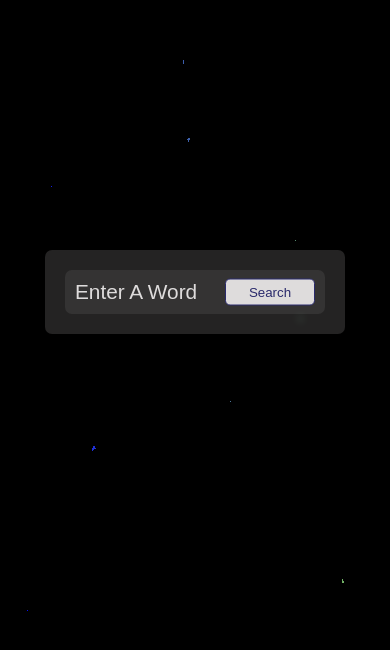
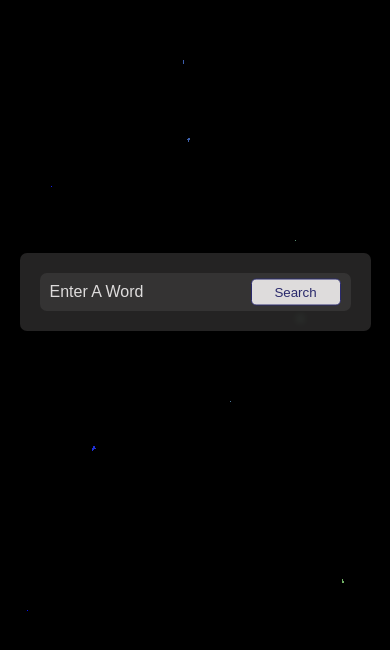
Before and after one commit to mahdi-mey/Dictionary, a React (Create React App) app: page / in a window 390 px wide. Shown: the part 130-780 px from the top of the page. Built offline with nearby package versions, Linux system fonts and the light colour scheme.

Commit message:
updated css to be responsive in mobile phones

```diff
--- a/src/components/Dictionary.css
+++ b/src/components/Dictionary.css
@@ -1,5 +1,5 @@
 .container {
-  width: clamp(300px, 50%, 60%);
+  width: 50%;
 
   background: rgba(255, 248, 248, 0.14);
   border-radius: var(--main-raius);
@@ -10,6 +10,7 @@
   padding: 20px;
   position: relative;
 }
+
 .input-container {
   position: relative;
   padding: 10px;
@@ -99,3 +100,19 @@
   border-radius: 6px;
   padding: 10px 0;
 }
+@media (max-width: 768px) {
+  .container{
+    width: 70%;
+  }
+}
+@media (max-width: 425px) {
+  .container{
+    width: 90%;
+  }
+  #wordInp{
+    font-size: 16px;
+  }
+  .error{
+    font-size: 1rem;
+  }
+}
```
